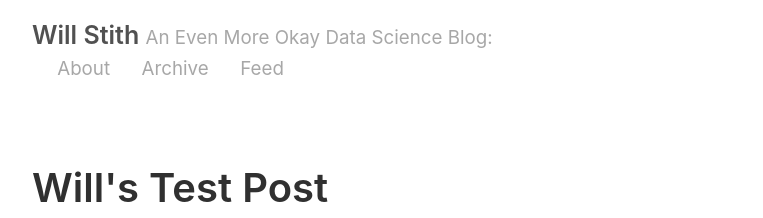
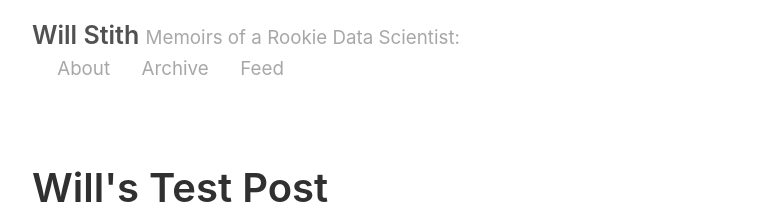
Before and after one commit to willstith/willstith.github.io, a Jekyll site: the page built from index.html, in a window 1280 px wide and 900 px high. Shown: the top 218 px of the window, without its empty margins (258-1021 px from the left). Built offline with Jekyll 4.4.1, drawn with Linux system fonts in a browser that asks for light colours; the list of posts is cut into pages by our own code.

Commit message:
Update _config.yml

```diff
--- a/_config.yml
+++ b/_config.yml
@@ -3,7 +3,7 @@ permalink:           pretty
 
 # Setup
 title:               Will Stith
-tagline:             An Even More Okay Data Science Blog
+tagline:             Memoirs of a Rookie Data Scientist
 url:                 http://willstith.github.io
 paginate:            2
 baseurl:             ""
```
